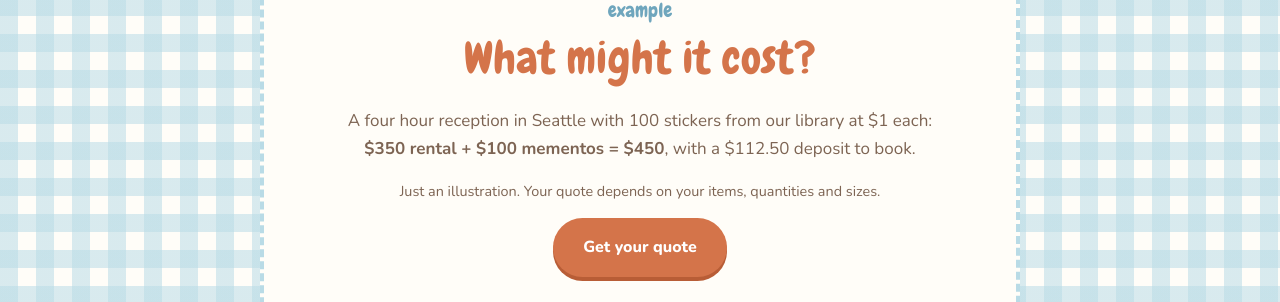
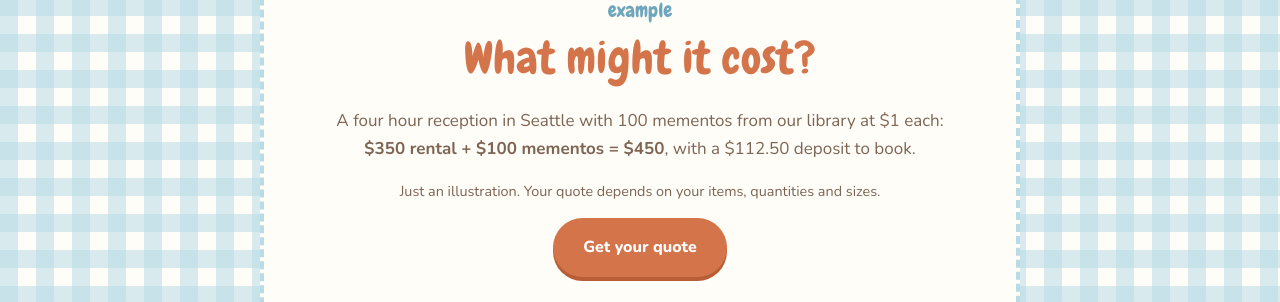
Before and after one commit to andrew-hy-kim/in.a.memento, a Jekyll site: the page built from pricing/index.html, in a window 1280 px wide and 900 px high, scrolled down 2690 px. Shown: the part 151-453 px from the top of the window. Built offline with Jekyll 4.4.1, drawn with Linux system fonts in a browser that asks for light colours.

Commit message:
Say 'memento' instead of a single product in four spots
How It Works step and token line, the FAQ booking answer, and the
pricing example now refer to mementos rather than one product type.

Co-Authored-By: Claude Opus 5.5 <noreply@anthropic.com>
Claude-Session: https://claude.ai/code/session_01A4x6zNFM2ikQnVBPRWM1LK

```diff
--- a/_data/faq.yml
+++ b/_data/faq.yml
@@ -58,7 +58,7 @@
       a: |
         Please fill out our [interest form](/contact/) and we'll email you about availability within 1 to 5 business days. A 25% deposit secures your date.
 
-        After you book, we will meet virtually over phone or video call to go over all the details, including your vision for your prints, the signage, timeline, and any questions you may have. We’ll then work together to make your designs perfect and ready for your event!
+        After you book, we will meet virtually over phone or video call to go over all the details, including your vision for your mementos, the signage, timeline, and any questions you may have. We’ll then work together to make your designs perfect and ready for your event!
 
     - q: "What is your payment policy?"
       a: "A minimum 25% deposit is due at booking to secure your date, and deposits are non-refundable. The remaining balance is due in full at least 14 days before your event."
--- a/how-it-works/index.html
+++ b/how-it-works/index.html
@@ -69,9 +69,9 @@ description: "From inquiry to event day: how renting an in a memento sticker, ta
         <li><strong>Grab a token.</strong> We leave a dish of tokens by the machine, or you can hand them out with place cards.</li>
         <li><strong>Pick a slot.</strong> Each of the three slots can hold a different surprise: stickers, tattoos and/or mini prints.</li>
         <li><strong>Insert &amp; twist.</strong> Drop the token in and turn the knob all the way around.</li>
-        <li><strong>Collect your memento!</strong> Open the little door and pull out your surprise mini print.</li>
+        <li><strong>Collect your memento!</strong> Open the little door and pull out your surprise memento.</li>
       </ol>
-      <p class="hand muted">1 token = 1 surprise mini print ✨</p>
+      <p class="hand muted">1 token = 1 surprise memento ✨</p>
     </div>
   </div>
 </section>
--- a/pricing/index.html
+++ b/pricing/index.html
@@ -123,7 +123,7 @@ description: "Vending machine rentals from $200 including delivery, setup and pi
     <div class="stamp">
       <span class="eyebrow">example</span>
       <h2>What might it cost?</h2>
-      <p class="muted">A four hour reception in Seattle with 100 stickers from our library at $1 each:<br>
+      <p class="muted">A four hour reception in Seattle with 100 mementos from our library at $1 each:<br>
         <strong>$350 rental + $100 mementos = $450</strong>, with a $112.50 deposit to book.</p>
       <p class="muted" style="font-size:0.9rem;">Just an illustration. Your quote depends on your items, quantities and sizes.</p>
       <div class="btn-row"><a class="btn btn-primary" href="{{ '/contact/' | relative_url }}">Get your quote</a></div>
```
